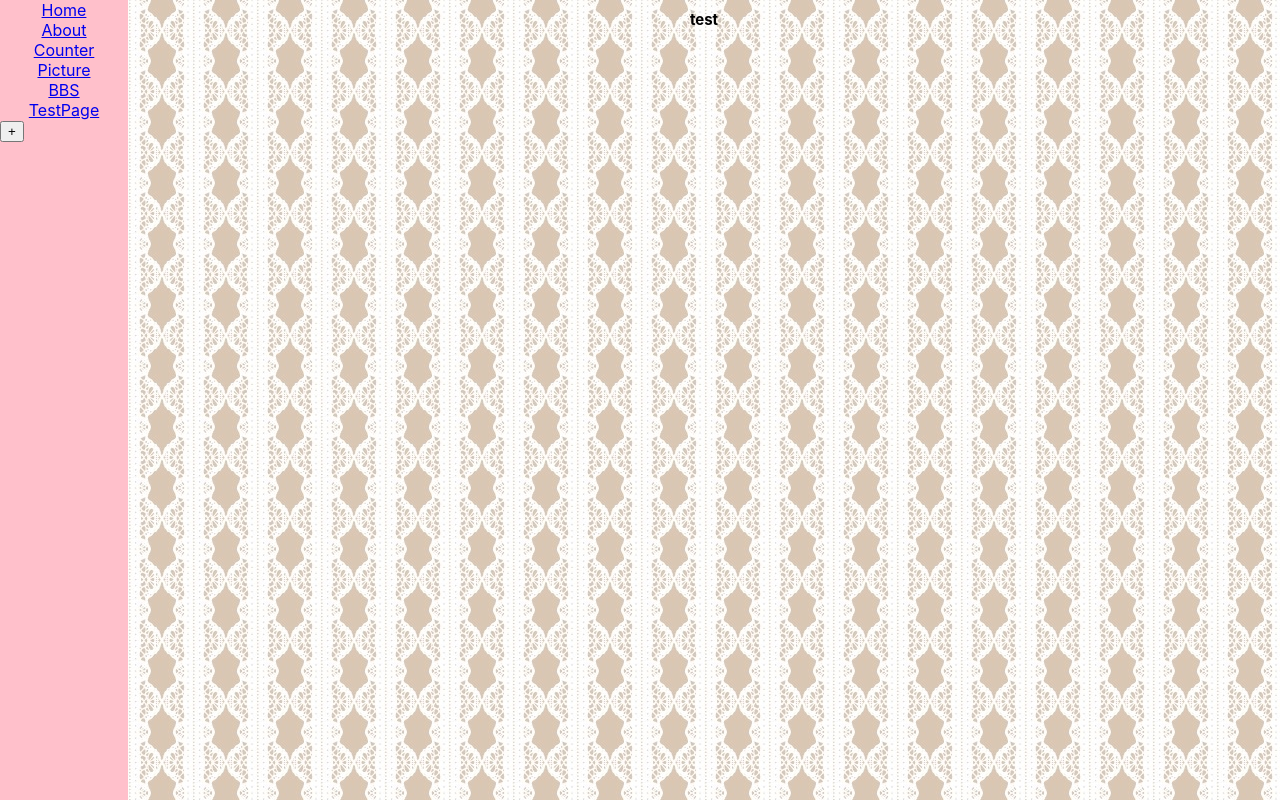
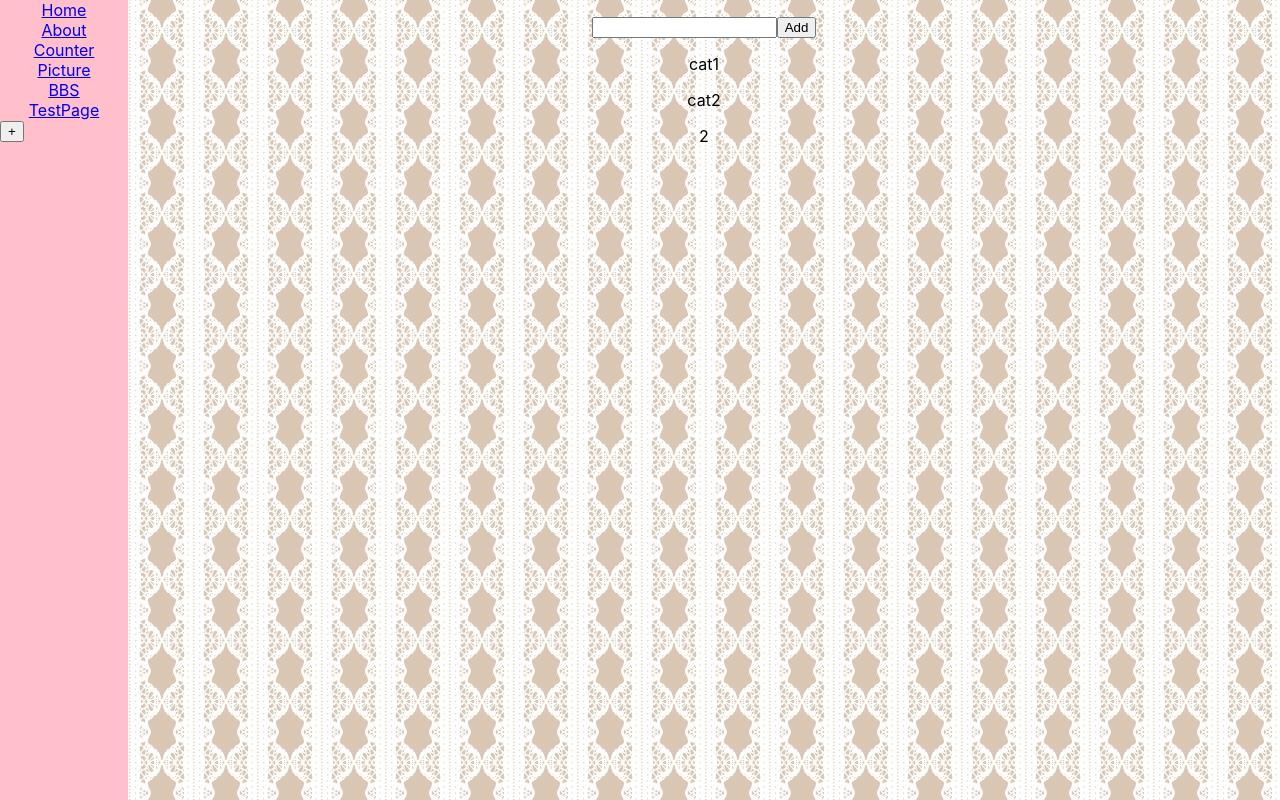
Before and after one commit to kobayashi63/test, a React (Create React App) app: page /testpage in a window 1280 px wide. Built offline with nearby package versions, Linux system fonts and the light colour scheme.

Commit message:
add Todo sample

```diff
--- a/src/Component/TestPage/index.js
+++ b/src/Component/TestPage/index.js
@@ -1,5 +1,56 @@
+import React, { Component, useState, useRef, useEffect} from 'react';
+
+function Todo(){
+const [items, setItems] = useState([{text: 'cat1'}, {text: 'cat2'}]);
+const handleAdd = text =>{
+  setItems([...items, {text}]);
+}
+return(
+  <div>
+    <p>
+      <Input onAdd={handleAdd} />
+    </p>
+    {items.map(item =>(
+      <p>
+      <TodoItem item={item} />
+      </p>
+    ))}
+    <p>{items.length}</p>
+  </div>
+)
+}
+
+function TodoItem({item}){
+  return(
+    <p>
+    {item.text}
+    </p>
+  );
+}
+
+
+function Input({onAdd}){
+  const [text,setText] = useState('');
+  const handleChange = e => setText(e.target.value);
+  const handleClick = e => {
+    onAdd(text);
+    setText('');
+  }
+
+  return(
+    <div>
+      <input value={text} onChange={handleChange} />
+      <button onClick={handleClick}>Add</button>
+    </div>
+  )
+}
+
+
+
 export default function TestPage(){
     return (
-        <h1 align="center">test</h1>
+      <div align="center">
+        <Todo />
+      </div>
   );
 }
```
